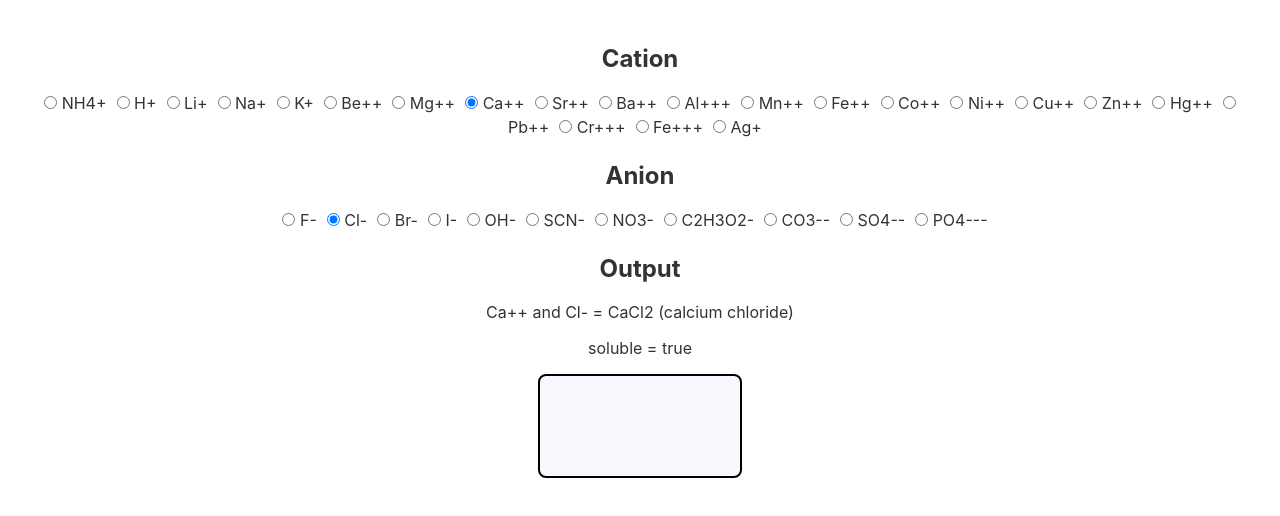
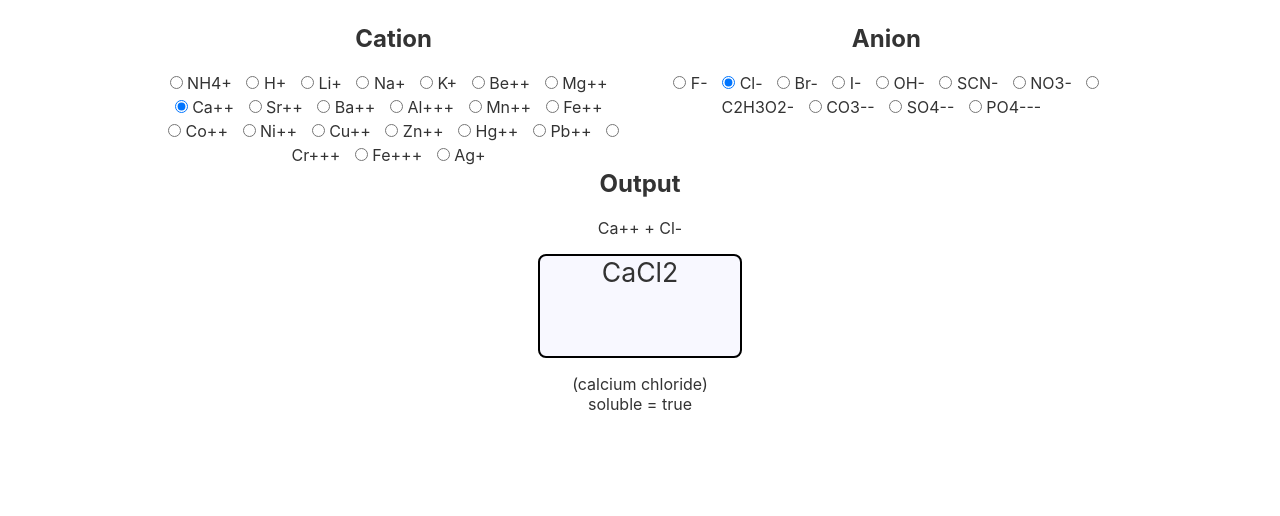
Before and after one commit to CaptainBoggle/nucleation, a Svelte app: page / in a window 1280 px wide. Shown: the top 516 px of the page. Built offline with nearby package versions, Linux system fonts and the light colour scheme.

Commit message:
Two Column Layout

```diff
--- a/src/App.svelte
+++ b/src/App.svelte
@@ -30,8 +30,7 @@
       [["S","AntiqueWhite"],["S","Yellow"],["S","DarkBrown"],["R","FeI2","S","GhostWhite", "iron(II) iodide"],["I","DarkOrange"],["S","Red"],["S","Red"],["S","IndianRed"],["R","Fe2O3","I","Red", "iron(III) oxide"],["S","Orange"],["I","Peru"]],
       [["S","GhostWhite"],["I","Ivory"],["I","Khaki"],["I","Yellow"],["I","Peru"],["I","Ivory"],["S","GhostWhite"],["S","GhostWhite"],["I","Yellow"],["I","Ivory"],["I","Peru"]]
     ]
-
-	}
+	};
 
   function getHCF(x, y) {
     // find highest common factor of two numbers
@@ -43,7 +42,10 @@
     var stringArray = commonName.split(" ");
     if (Constants.commonName.indexOf(stringArray[0]) > -1) {
       console.log();
-		return [Constants.properName[Constants.commonName.indexOf(stringArray[0])], stringArray[1]].join(" ");
+      return [
+        Constants.properName[Constants.commonName.indexOf(stringArray[0])],
+        stringArray[1],
+      ].join(" ");
     }
     return false;
   }
@@ -90,7 +92,9 @@
 
   function ionGridRef(ionName) {
     // returns the grid reference of an ion as an integer given the shorthand name string.
-    return ionCharge(ionName) > 0 ? Constants.cationIndices.indexOf(ionName) : Constants.anionIndices.indexOf(ionName); // if the ion is a cation, return the index of the cation in the cation array, otherwise return the index of the anion in the anion array.
+    return ionCharge(ionName) > 0
+      ? Constants.cationIndices.indexOf(ionName)
+      : Constants.anionIndices.indexOf(ionName); // if the ion is a cation, return the index of the cation in the cation array, otherwise return the index of the anion in the anion array.
   }
 
   function reactIons(ion1, ion2) {
@@ -139,20 +143,19 @@
     return salt;
   }
 
-  function predictPrecipitate(salt1,salt2) {
+  function predictPrecipitate(salt1, salt2) {
     if (salt1.soluble && salt2.soluble) {
-
     }
 
     return [salt1, salt2];
-
-
   }
   let selectedCation = "Ca++";
   let selectedAnion = "Cl-";
 </script>
 
 <main>
+  <div class="row">
+    <div class="column">
       <h2>Cation</h2>
       {#each Constants.cationIndices as cation}
         <label>
@@ -160,7 +163,9 @@
           {cation}
         </label>
       {/each}
+    </div>
 
+    <div class="column">
       <h2>Anion</h2>
       {#each Constants.anionIndices as anion}
         <label>
@@ -173,25 +178,50 @@
           {anion}
         </label>
       {/each}
+    </div>
+  </div>
 
   <h2>Output</h2>
   <p>
-    {selectedCation} and {selectedAnion} = {reactIons(
-      selectedCation,
-      selectedAnion
-    ).formula}
-	({reactIons(selectedCation, selectedAnion).proper})
-  </p>
-  <p>
-	  soluble = {reactIons(selectedCation, selectedAnion).soluble}
+    {selectedCation} + {selectedAnion}
   </p>
   <div
     id="rectangle"
     style="--salt-colour: {reactIons(selectedCation, selectedAnion).colour}"
-  />
+  >
+    {reactIons(selectedCation, selectedAnion).formula}
+  </div>
+  <p>
+    ({reactIons(selectedCation, selectedAnion).proper})
+    <br />
+    soluble = {reactIons(selectedCation, selectedAnion).soluble}
+  </p>
 </main>
 
 <style>
+  h2 {
+    margin-top:0;
+  }
+  .radio {
+
+  }
+  .row {
+    width: 80%;
+    margin: auto;
+  }
+  .column {
+  float: left;
+  width: 46%;
+  padding-left: 2%;
+  padding-right: 2%;
+}
+
+/* Clear floats after the columns */
+.row:after {
+  content: "";
+  display: table;
+  clear: both;
+}
   main {
     text-align: center;
     padding: 1em;
@@ -211,6 +241,7 @@
     border-radius: 8px;
     border: 2px solid black;
     background-color: var(--salt-colour);
+    font-size: 20pt;
   }
 
   @media (min-width: 640px) {
```
Lines whose indentation alone changed are shown as unchanged.
